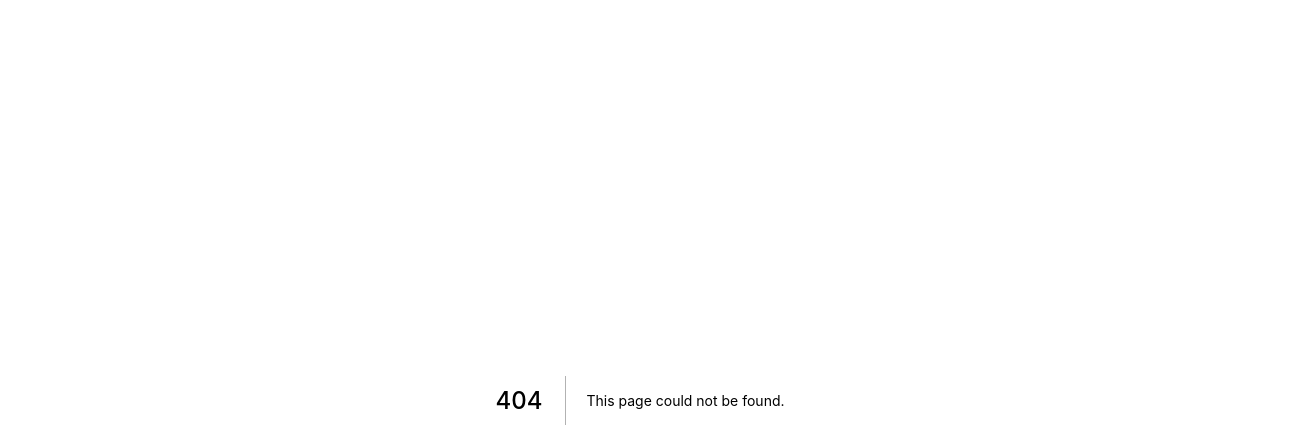
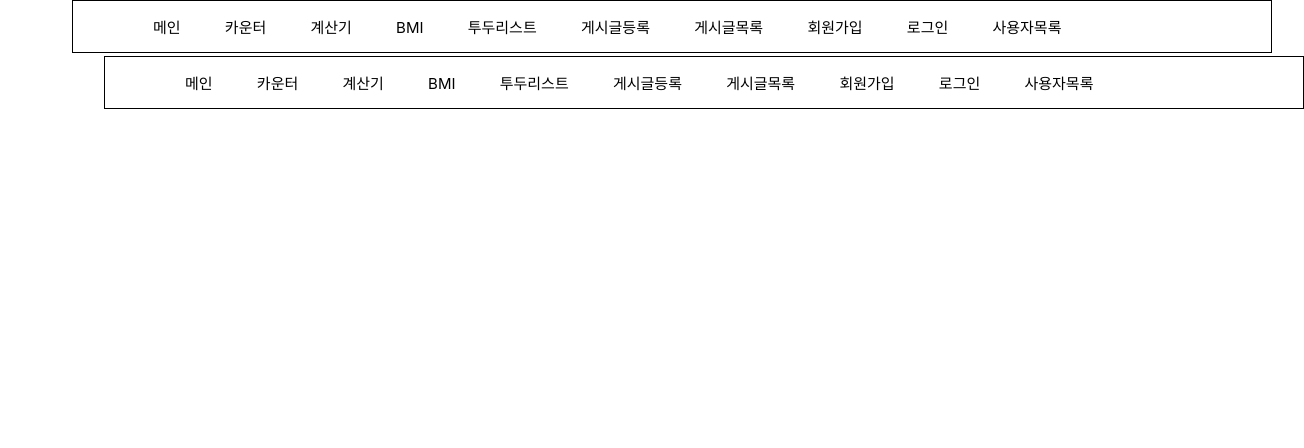
Before and after one commit to aaakch0316/mern-next, a Next.js app: page /common/Layout/Layout in a window 1280 px wide. Before the commit this address had no page. Shown: the top 448 px of the page, 1304 px wide, since content can reach past the window. Built offline with nearby package versions, Linux system fonts and the light colour scheme.

Commit message:
complete base_styles

```diff
--- a/package.json
+++ b/package.json
@@ -12,6 +12,7 @@
     "@hookform/resolvers": "^2.8.8",
     "@reduxjs/toolkit": "^1.8.1",
     "@types/lodash": "^4.14.182",
+    "axios": "^0.26.1",
     "framer-motion": "^6.3.0",
     "next": "12.1.5",
     "react": "18.0.0",
--- a/pages/_app.js
+++ b/pages/_app.js
@@ -1,7 +1,24 @@
+import Head from 'next/head'
 import '../styles/globals.css'
+import {Layout} from "./common";
 
-function MyApp({ Component, pageProps }) {
-  return <Component {...pageProps} />
+
+function App({ Component, pageProps }) {
+  return (
+    <>
+      <Head>
+        <meta charSet="utf-8"/>
+        <meta name="viewport"
+        content="width=device-width, user-scalable=no,
+        initial-scale=1.0, maximum-scale=1.0, minimum-scale=1.0"></meta>
+        <meta httpEquiv="X-UA-Compatible" content="ie=edge" />
+        <title>MERN stack</title>
+      </Head>
+      <Layout>
+        <Component {...pageProps} />
+      </Layout>
+    </>
+  )
 }
 
-export default MyApp
+export default App
--- a/pages/api/hello.js
+++ /dev/null
@@ -1,5 +0,0 @@
-// Next.js API route support: https://nextjs.org/docs/api-routes/introduction
-
-export default function handler(req, res) {
-  res.status(200).json({ name: 'John Doe' })
-}
--- /dev/null
+++ b/pages/common/Layout/Layout.js
@@ -0,0 +1,18 @@
+import style from "./Layout.module.css";
+import Nav from "../Nav/Nav";
+// import Footer from "./Footer";
+export default function Layout({ children }){
+  return (
+    <div
+    className={style.container}
+    >
+        <Nav/>
+        <main
+        className={style.main}
+        >
+            {children}
+        </main>
+        {/* <Footer/> */}
+      </div>
+  );
+}
--- /dev/null
+++ b/pages/common/Layout/Layout.module.css
@@ -0,0 +1,32 @@
+.container {
+    padding: 0 2rem;
+    width: 1200px;
+    margin: 0 auto;
+  }
+
+  .main {
+    width: 1200px;
+    min-height: 600px;
+    padding: 0.2rem 0;
+    flex: 1;
+    display: flex;
+    flex-direction: column;
+    align-items: center;
+  }
+
+  .footer {
+    width: 900px;
+    display: flex;
+    flex: 1;
+    padding: 2rem 0;
+    border-top: 1px solid #eaeaea;
+    justify-content: center;
+    align-items: center;
+  }
+
+  .footer a {
+    display: flex;
+    justify-content: center;
+    align-items: center;
+    flex-grow: 1;
+  }
--- /dev/null
+++ b/pages/common/Nav/Nav.js
@@ -0,0 +1,21 @@
+import Link from "next/link";
+import styles from "./Nav.module.css";
+
+export default function Nav(){
+  return (
+    <nav className={styles.nav}>
+      <ul>
+        <li className={styles.li}> <Link href='/'>메인</Link> </li>
+        <li className={styles.li}> <Link href='/basic/counter'>카운터</Link> </li>
+        <li className={styles.li}> <Link href='/basic/calc'>계산기</Link> </li>
+        <li className={styles.li}> <Link href='/basic/bmi'>BMI</Link> </li>
+        <li className={styles.li}> <Link href='/todo/todo'>투두리스트</Link> </li>
+        <li className={styles.li}> <Link href='/board/board'>게시글등록</Link> </li>
+        <li className={styles.li}> <Link href='/board/board-list'>게시글목록</Link> </li>
+        <li className={styles.li}> <Link href='/user/join'>회원가입</Link> </li>
+        <li className={styles.li}> <Link href='/user/login'>로그인</Link> </li>
+        <li className={styles.li}> <Link href='/user/user-list'>사용자목록</Link> </li>
+      </ul>
+    </nav>
+  );
+}
--- /dev/null
+++ b/pages/common/Nav/Nav.module.css
@@ -0,0 +1,10 @@
+.nav {
+    margin: 0 auto;
+    font-size: 15px;
+    width: 1200px;
+    border: 1px solid black;
+    }
+  .li {
+    display: inline;
+    margin-left: 40px;
+  }
--- /dev/null
+++ b/pages/common/index.js
@@ -0,0 +1,2 @@
+export {default as Layout} from './Layout/Layout.js'
+export {default as Nav} from './Nav/Nav.js'
```
Also changed, not shown: pages/index.js (+24 -65 lines), pages/index.module.css (added, +26 -0 lines), pages/common/Footer/Footer.js (added), pages/common/Footer/Footer.module.css (added), 2 other files (tests, documents, lock files or other folders).
